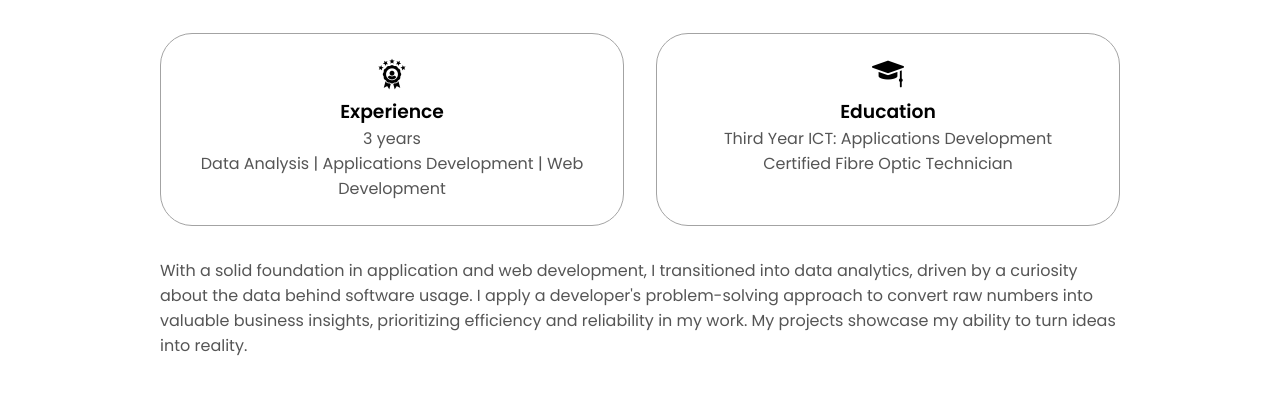
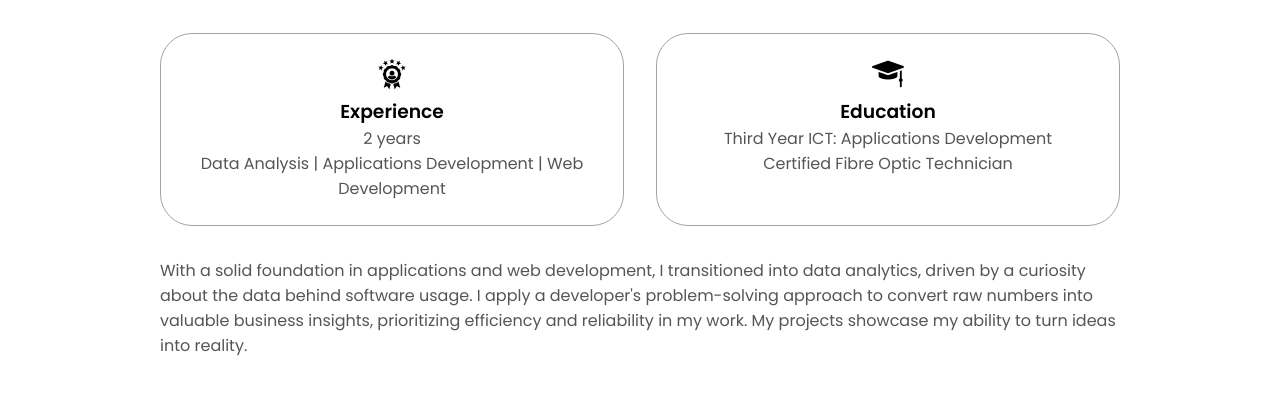
Before and after one commit to Sandile-Mzinyane/My-Portfolio, a plain HTML site: page index.html in a window 1280 px wide. Shown: the part 1140-1548 px from the top of the page. Drawn offline with Linux system fonts and the light colour scheme.

Commit message:
Update to about me

```diff
--- a/index.html
+++ b/index.html
@@ -86,7 +86,7 @@
                 class="icon"
               />
               <h3>Experience</h3>
-              <p>3 years <br />Data Analysis | Applications Development | Web Development</p>
+              <p>2 years <br />Data Analysis | Applications Development | Web Development</p>
             </div>
             <div class="details-container">
               <img
@@ -100,7 +100,7 @@
           </div>
           <div class="text-container">
             <p class="fade-in">
-              With a solid foundation in application and web development,
+              With a solid foundation in applications and web development,
               I transitioned into data analytics, driven by a curiosity about the data behind software usage.
               I apply a developer's problem-solving approach to convert raw numbers into valuable business insights,
               prioritizing efficiency and reliability in my work.
```
